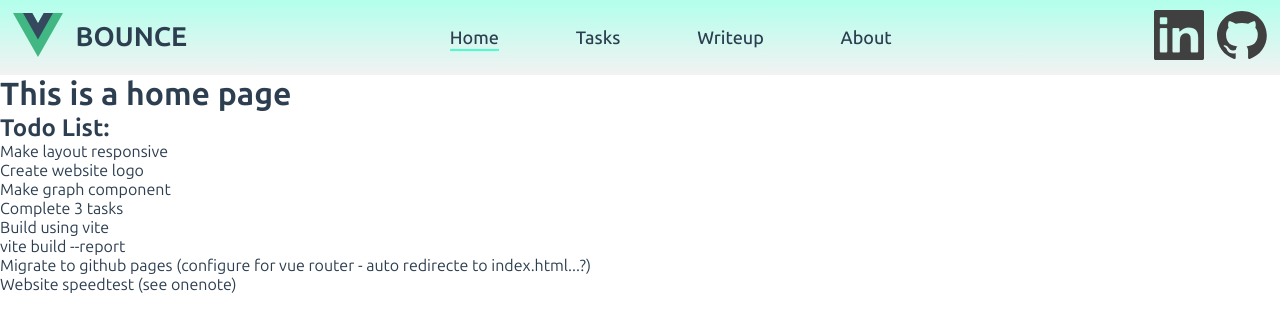
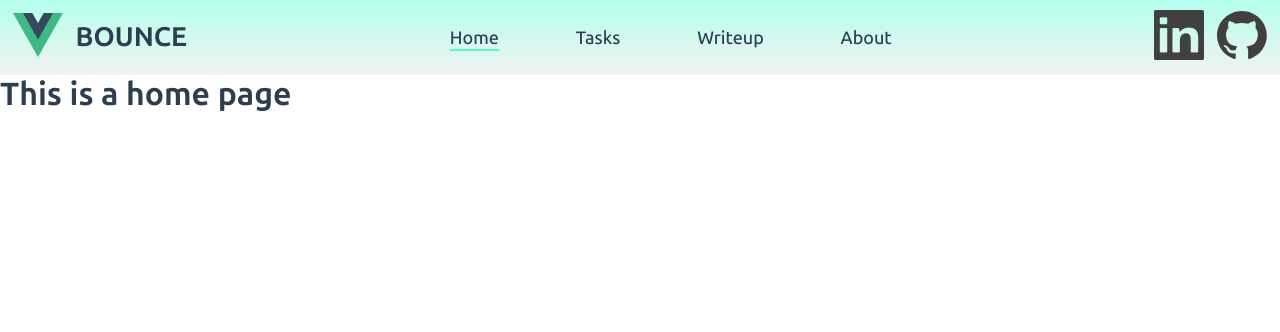
Before and after one commit to k-wadkar/BPHO-CC24, a Vue app in the folder Kinematics Modelling Website/: page / in a window 1280 px wide. Shown: the top 332 px of the page. Built offline with nearby package versions, Linux system fonts and the light colour scheme.

Commit message:
Cleaned up NavBar.vue, collated Todo lists, removed redundant vitest test.

```diff
--- a/Kinematics Modelling Website/src/components/Navbar.vue
+++ b/Kinematics Modelling Website/src/components/Navbar.vue
@@ -2,6 +2,18 @@
 import { RouterLink } from 'vue-router'
 import { ref } from 'vue'
 
+/*
+The following creates a variable which contains the string 'hidden'.
+Then, depending on if the user has scrolled down enough such that the
+navbar is out of the viewport, this variable is switched between 'showing'
+and 'hidden'. Evaluation of this condition occurs every time the user scolls.
+
+If the navbar is out of sight, the variable is switched to 'showing', and
+vice versa for when it is in sight. This variable is then dynamically bound to
+the class of the button which jumps the viewport to the top of the page.
+
+This creates the effect of the 'jump to top' button appearing after scrolling down.
+*/
 let classHolder = ref('hidden')
 
 var myScrollFunc = function () {
@@ -17,19 +29,19 @@ window.addEventListener('scroll', myScrollFunc)
 </script>
 
 <template>
+  <!--Jump to top button-->
   <a href="#top">
     <img src="..\assets\logo.svg" width="60rem" id="jump-Arrow" :class="classHolder" />
   </a>
 
-  <a id="top">
   <nav class="nav-Container">
     <!-- Contains website icon and title (which link to the homepage) -->
     <div class="nav-Left">
-        <RouterLink :to="{ name: 'home' }" class="side-Icons">
+      <RouterLink :to="{ name: 'home' }">
         <img src="..\assets\logo.svg" width="50px" />
       </RouterLink>
 
-        <RouterLink :to="{ name: 'home' }" class="side-Icons">
+      <RouterLink :to="{ name: 'home' }">
         <h1>BOUNCE</h1>
       </RouterLink>
     </div>
@@ -50,18 +62,19 @@ window.addEventListener('scroll', myScrollFunc)
       </li>
     </ul>
 
-      <!-- Contains external links (i.e. to GitHub and LinkedIn) -->
+    <!-- Contains external links (GitHub and LinkedIn) -->
     <div class="nav-Right">
-        <a href="https://www.linkedin.com/in/kshitij-wadkar-2557852b5/" class="side-Icons">
+      <!--LinkedIn Logo-->
+      <a href="https://www.linkedin.com/in/kshitij-wadkar-2557852b5/">
         <img src="..\assets\linkedIn-logo.svg" width="50px" class="external-Icons" />
       </a>
 
+      <!--GitHub Logo-->
       <a href="https://github.com/k-wadkar/BPHO-CC24">
         <img src="..\assets\github-logo.svg" width="50px" class="external-Icons" />
       </a>
     </div>
   </nav>
-  </a>
 </template>
 
 <style scoped>
--- a/Kinematics Modelling Website/src/views/HomeView.vue
+++ b/Kinematics Modelling Website/src/views/HomeView.vue
@@ -1,16 +1,5 @@
 <template>
   <div class="rootElement">
     <h1>This is a home page</h1>
-    <h2>Todo List:</h2>
-    <ol>
-      <li>Make layout responsive</li>
-      <li>Create website logo</li>
-      <li>Make graph component</li>
-      <li>Complete 3 tasks</li>
-      <li>Build using vite</li>
-      <li>vite build --report</li>
-      <li>Migrate to github pages (configure for vue router - auto redirecte to index.html...?)</li>
-      <li>Website speedtest (see onenote)</li>
-    </ol>
   </div>
 </template>
```
Also changed, not shown: 2 other files (tests, documents, lock files or other folders). Lines whose indentation alone changed are shown as unchanged.
